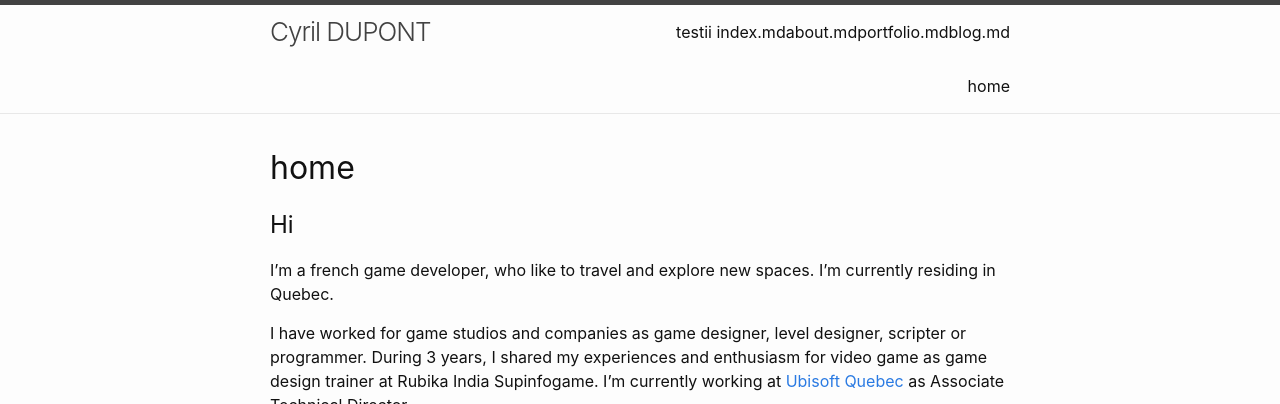
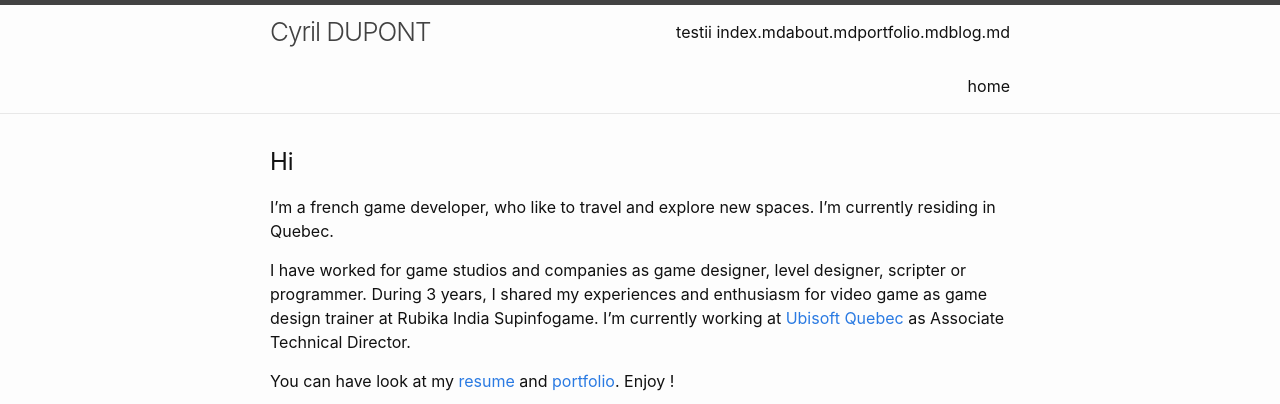
Before and after one commit to cyrild84/website, a Jekyll site: the page built from index.md, in a window 1280 px wide, cut to the strip 0-404 px from the top of the page. Built offline with Jekyll 4.4.1, drawn with Linux system fonts in a browser that asks for light colours.

Commit message:
Update home.html

```diff
--- a/_layouts/home.html
+++ b/_layouts/home.html
@@ -1,61 +1,6 @@
 ---
 layout: base
 ---
-
 <div class="home">
-  {%- if page.title -%}
-    <h1 class="page-heading">{{ page.title }}</h1>
-  {%- endif -%}
-
   {{ content }}
-
-
-  {% if site.paginate %}
-    {% assign posts = paginator.posts %}
-  {% else %}
-    {% assign posts = site.posts %}
-  {% endif %}
-
-
-  {%- if posts.size > 0 -%}
-    {%- if page.list_title -%}
-      <h2 class="post-list-heading">{{ page.list_title }}</h2>
-    {%- endif -%}
-    <ul class="post-list">
-      {%- assign date_format = site.minima.date_format | default: "%b %-d, %Y" -%}
-      {%- for post in posts -%}
-      <li>
-        <span class="post-meta">{{ post.date | date: date_format }}</span>
-        <h3>
-          <a class="post-link" href="{{ post.url | relative_url }}">
-            {{ post.title | escape }}
-          </a>
-        </h3>
-        {%- if site.show_excerpts -%}
-          {{ post.excerpt }}
-        {%- endif -%}
-      </li>
-      {%- endfor -%}
-    </ul>
-
-    {% if site.paginate %}
-      <div class="pager">
-        <ul class="pagination">
-        {%- if paginator.previous_page %}
-          <li><a href="{{ paginator.previous_page_path | relative_url }}" class="previous-page">{{ paginator.previous_page }}</a></li>
-        {%- else %}
-          <li><div class="pager-edge">•</div></li>
-        {%- endif %}
-          <li><div class="current-page">{{ paginator.page }}</div></li>
-        {%- if paginator.next_page %}
-          <li><a href="{{ paginator.next_page_path | relative_url }}" class="next-page">{{ paginator.next_page }}</a></li>
-        {%- else %}
-          <li><div class="pager-edge">•</div></li>
-        {%- endif %}
-        </ul>
-      </div>
-    {%- endif %}
-
-  {%- endif -%}
-
 </div>
```
